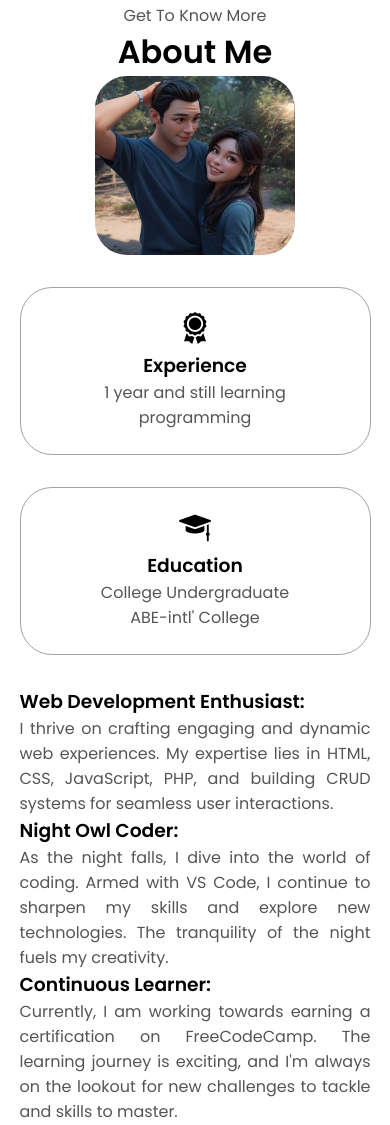
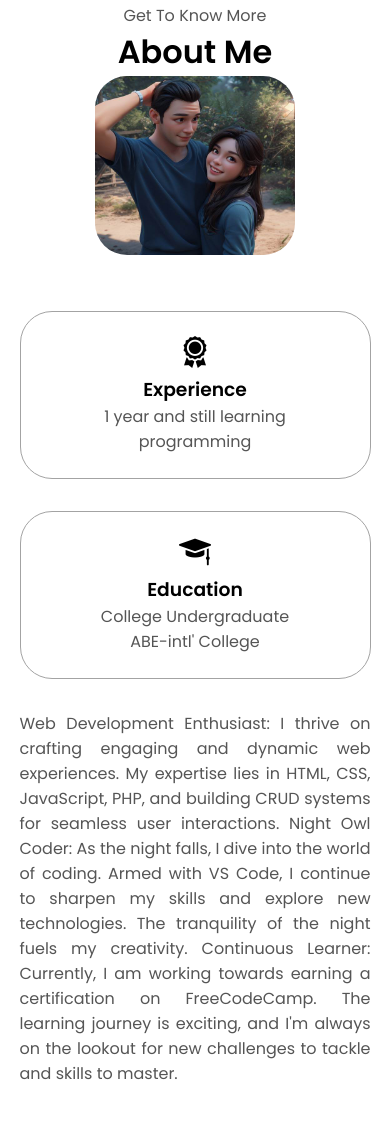
Before and after one commit to javierjap28/portfolio, a plain HTML site: page index.html in a window 390 px wide. Shown: the part 875-2000 px from the top of the page. Drawn offline with Linux system fonts and the light colour scheme.

Commit message:
random update

```diff
--- a/index.html
+++ b/index.html
@@ -34,8 +34,8 @@
         <div class="menu-links">
           <li><a href="#about" onclick="toggleMenu()">About</a></li>
           <li><a href="#experience" onclick="toggleMenu()">Experience</a></li>
-          <li><a href="#project" onclick="toggleMenu()">Projects</a></li>
-          <li><a href="#contact" onclick="toggleMenu()">Contact</a></li>
+          <li><a href="#projects" onclick="toggleMenu()">Projects</a></li>
+          <li><a href="#contacts" onclick="toggleMenu()">Contact</a></li>
         </div>
       </div>
     </nav>
@@ -119,22 +119,22 @@
           </div>
 
           <div class="text-container">
-            <h3>Web Development Enthusiast:</h3>
-            <p>
+            <p>Web Development Enthusiast:
+
               I thrive on crafting engaging and dynamic web experiences. My
               expertise lies in HTML, CSS, JavaScript, PHP, and building CRUD
               systems for seamless user interactions.
-            </p>
 
-            <h3>Night Owl Coder:</h3>
-            <p>
+
+            Night Owl Coder:
+
               As the night falls, I dive into the world of coding. Armed with VS
               Code, I continue to sharpen my skills and explore new
               technologies. The tranquility of the night fuels my creativity.
-            </p>
 
-            <h3>Continuous Learner:</h3>
-            <p>
+
+            Continuous Learner:
+
               Currently, I am working towards earning a certification on
               FreeCodeCamp. The learning journey is exciting, and I'm always on
               the lookout for new challenges to tackle and skills to master.
@@ -146,7 +146,7 @@
         src="./assets/images/arrow.png"
         alt="Arrow icon"
         class="icon arrow"
-        onclick="location.href='./#experience'"
+        onclick="location.href='./#desktop-nav'"
       />
     </section>
     <!-- Experience Section -->
@@ -249,7 +249,7 @@
         src="./assets/images/arrow.png"
         alt="Arrow icon"
         class="icon arrow"
-        onclick="location.href='./#experience'"
+        onclick="location.href='./#desktop-nav'"
       />
     </section>
     <!-- Project Section -->
--- a/mediaqueries.css
+++ b/mediaqueries.css
@@ -26,6 +26,7 @@
     }
     section, .section-container {
         height: fit-content;
+        justify-content: space-between;
     }
     section {
         margin: 0 5%;
@@ -37,6 +38,7 @@
     }
     .about-containers {
         margin-top: 0;
+        padding-top: 1.5rem;
     }
 }
 @media screen and (max-width: 600px) {
--- a/style.css
+++ b/style.css
@@ -289,9 +289,7 @@ display: flex;
   width: 400px;
   margin: auto 0;
 }
-.text-container h3 {
 
-}
 /*      Experience Section     */
 
 #experience {
```
